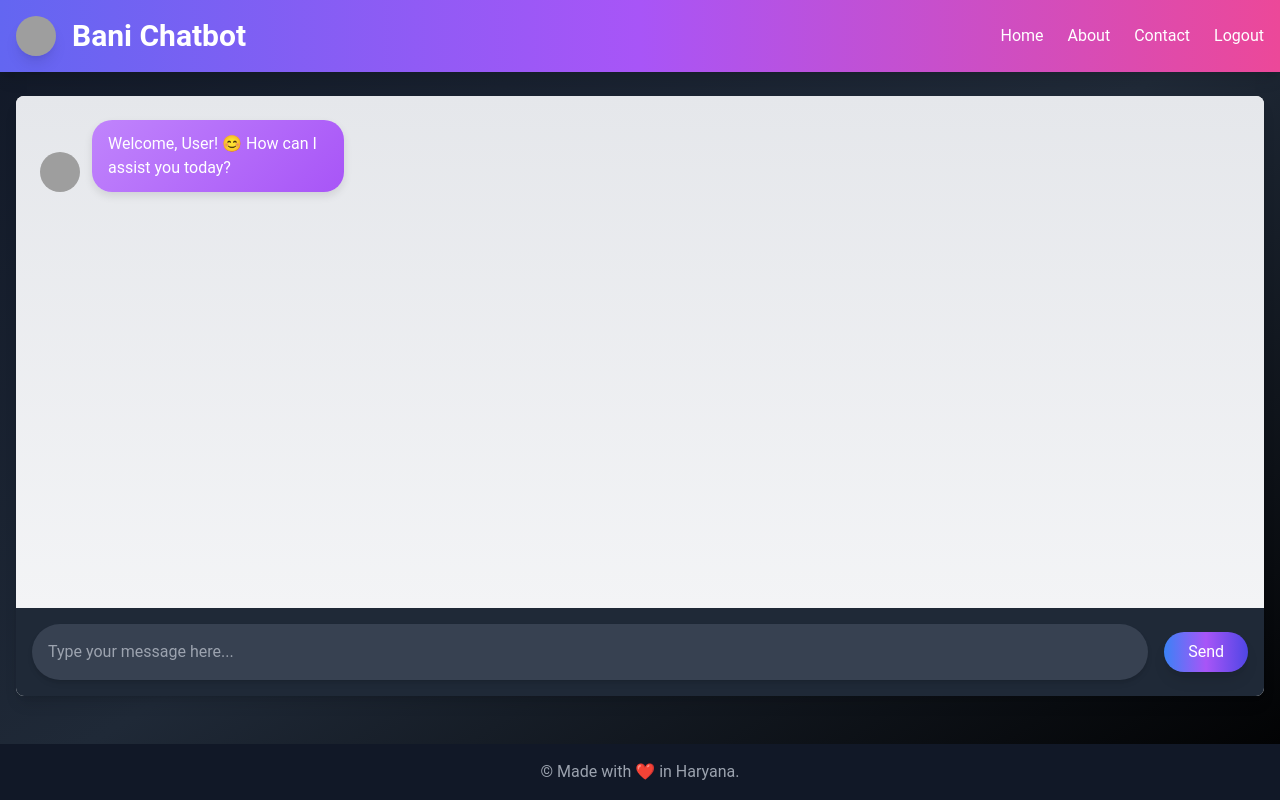
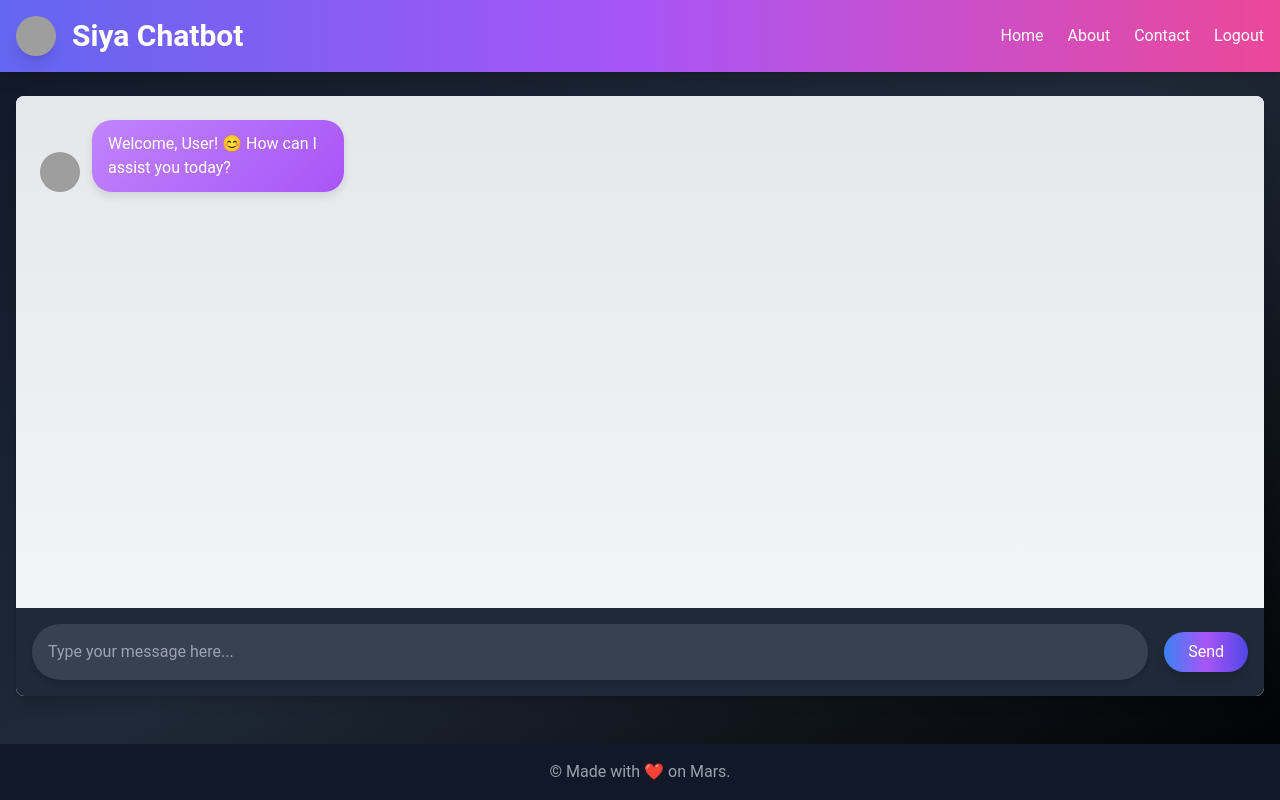
Before and after one commit to banichatgpt/bot, a plain HTML site: page index.html in a window 1280 px wide. Drawn offline with nearby package versions, Linux system fonts and the light colour scheme; grey boxes are pictures that could not be loaded.

Commit message:
Update index.html

```diff
--- a/index.html
+++ b/index.html
@@ -3,7 +3,7 @@
 <head>
     <meta charset="UTF-8">
     <meta name="viewport" content="width=device-width, initial-scale=1.0">
-    <title>Bani Chatbot</title>
+    <title>Siya Chatbot</title>
     <script src="https://cdn.tailwindcss.com"></script>
     <style>
         body {
@@ -92,7 +92,7 @@
         <div class="container mx-auto flex justify-between items-center px-4">
             <div class="flex items-center">
                 <img src="https://img.freepik.com/premium-photo/modern-round-logo-with-futuristic-woman-soft-colors-light-background-generative-ai_7023-240020.jpg" alt="Bani Logo" class="h-10 w-10 rounded-full shadow-lg">
-                <h1 class="text-3xl font-bold text-white ml-4">Bani Chatbot</h1>
+                <h1 class="text-3xl font-bold text-white ml-4">Siya Chatbot</h1>
             </div>
             <nav>
                 <ul class="flex space-x-6 text-white">
@@ -137,7 +137,7 @@
     <!-- Footer -->
     <footer class="bg-gray-900 py-4">
         <div class="container mx-auto text-center text-gray-400">
-            © Made with ❤️ in Haryana.
+            © Made with ❤️ on Mars.
         </div>
     </footer>
 
```
